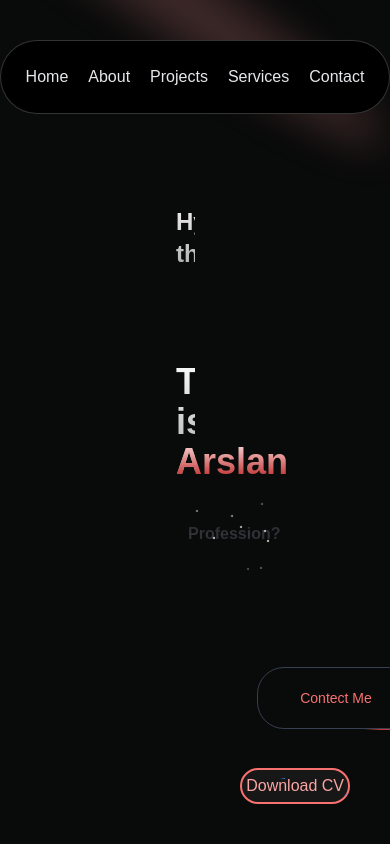
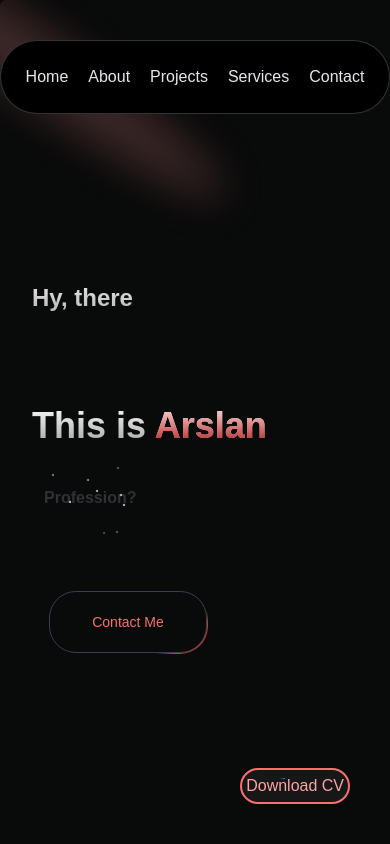
Before and after one commit to ArslanRude/arslanportfolio, a Next.js app: page / in a window 390 px wide. Shown: the top 844 px of the page. Built offline with nearby package versions, Linux system fonts and the light colour scheme.

Commit message:
home responsive commit

```diff
--- a/src/components/home.js
+++ b/src/components/home.js
@@ -7,51 +7,44 @@ import Link from 'next/link';
 import Image from "next/image";
 import arslan from "@/data/images/arslan-removebg.png";
 
-const home = () => {
-
+const Home = () => {
     return (
-        <div className='min-h-screen md;h-[40rem] w-full rounded-md flex flex-col justify-center items-center relative overflow-hidden
-    mx-auto py-10 md:py-0' id='home'>
-            <div className="p-4 relative z-10 w-full bottom-0 flex">
-                <div className="pb-10 md:pb-20 pt-10 md:pt-52 w-1/2 pl-40">
-
+        <div className='min-h-screen w-full rounded-md flex flex-col justify-center items-center relative overflow-hidden mx-auto py-10 md:py-0' id='home'>
+            <div className="p-4 relative z-10 w-full flex flex-col md:flex-row justify-between items-center">
+                <div className="pb-10 md:pb-20 pt-10 md:pt-52 w-full md:w-1/2 pl-4 md:pl-40">
                     <Spotlight
-                    className="-top-40 left-40 md:left-60 md:-top-40 pb-10 md:pb-20"
+                        className="-top-40 left-0 md:left-60 md:-top-40 pb-10 md:pb-20"
                         fill="#ff9999"
                     />
-                <h2 className="mt-20 md:mt-0 text-2xl md:text-4xl font-bold bg-clip-text text-transparent
-            bg-gradient-to-b from-neutral-50 to-neutral-400 py-3">
+                    <h2 className="mt-20 md:mt-0 text-2xl md:text-4xl font-bold bg-clip-text text-transparent bg-gradient-to-b from-neutral-50 to-neutral-400 py-3">
                         Hy, there
                     </h2>
-                <h1 className="mt-20 md:mt-0 text-4xl md:text-7xl font-bold bg-clip-text text-transparent
-            bg-gradient-to-b from-neutral-50 to-neutral-400">
-                    This is <span className='mt-20 md:mt-0 text-4xl md:text-7xl font-bold bg-clip-text text-transparent
-            bg-gradient-to-b from-red-100 to-red-700'> Arslan</span>
+                    <h1 className="mt-20 md:mt-0 text-4xl md:text-7xl font-bold bg-clip-text text-transparent bg-gradient-to-b from-neutral-50 to-neutral-400">
+                        This is <span className='text-4xl md:text-7xl font-bold bg-clip-text text-transparent bg-gradient-to-b from-red-100 to-red-700'> Arslan</span>
                     </h1>
                     <Textreveal />
-                <div className="pl-20 pt-20">
+                    <div className="pl-4 md:pl-20 pt-10 md:pt-20">
                         <Link href="/contact">
                             <Button
                                 borderRadius="1.75rem"
-                            className="bg-white dark:bg-[#090a0a] text-black dark:text-red-400
-                            border-neutral-200 dark:border-gray-700">
-                            Contect Me
+                                className="bg-white dark:bg-[#090a0a] text-black dark:text-red-400 border-neutral-200 dark:border-gray-700">
+                                Contact Me
                             </Button>
                         </Link>
                     </div>
                 </div>
-                <div className="z-20 w-1/3 flex justify-center items-center">
-                    {/* <Image
+                {/* <div className="z-20 w-full md:w-1/3 flex justify-left items-center mt-10 md:mt-0">
+                    <Image
                         src={arslan}
                         width={300}
                         height={300}
-                        className=""
-                        alt="linear board demo"
-                    />  */}
-                </div>
+                        className="rounded-full"
+                        alt="Arslan"
+                    />
+                </div> */}
             </div>
         </div>
     )
 }
 
-export default home
+export default Home;
```
Lines whose indentation alone changed are shown as unchanged.
